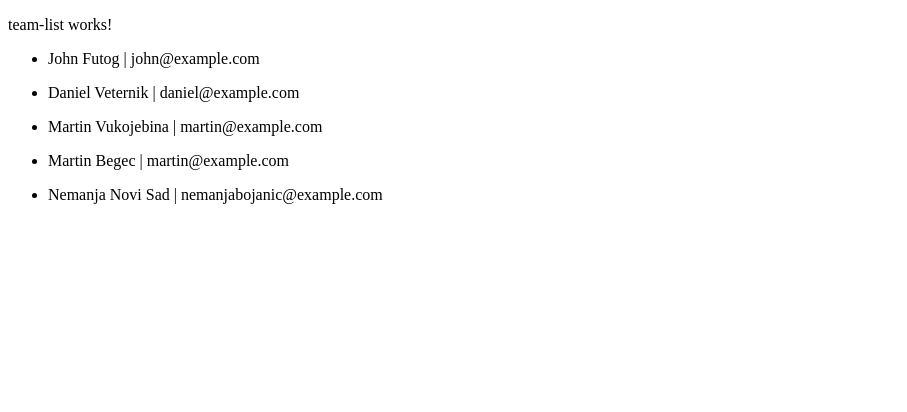
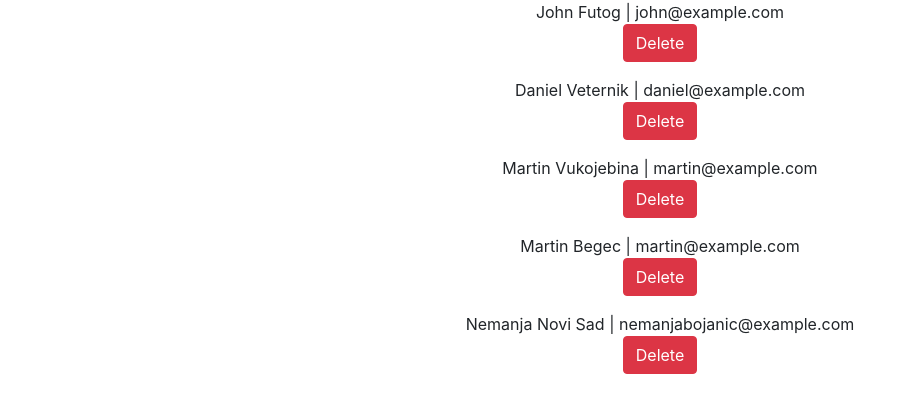
Before and after one commit to Nemanja1989/practicef, an Angular app: page / in a window 1280 px wide. Shown: the top 412 px of the page, without its empty margins (0-907 px from the left). Built offline with nearby package versions, Linux system fonts and the light colour scheme.

Commit message:
master bootstrap and delete button

```diff
--- a/package.json
+++ b/package.json
@@ -21,6 +21,7 @@
     "@angular/platform-browser": "^5.0.0",
     "@angular/platform-browser-dynamic": "^5.0.0",
     "@angular/router": "^5.0.0",
+    "bootstrap": "^4.0.0-beta.2",
     "core-js": "^2.4.1",
     "rxjs": "^5.5.2",
     "zone.js": "^0.8.14"
--- a/src/app/components/team-list/team-list.component.html
+++ b/src/app/components/team-list/team-list.component.html
@@ -1,9 +1,10 @@
-<p>
-    team-list works!
-</p>
-<ul *ngFor="let team of teams">
-    <li>
-        {{team.name}} {{team.city}} | {{team.email}}
-    </li>
+<div style="text-align: center">
 
-</ul>
+        <!-- first is name you will use to call data, second is name of var from ts file -->
+        <ul *ngFor="let team of teams" style="list-style: none">
+          <li  class="">
+            {{team.name}} {{team.city}} | {{team.email}}
+          </li>
+            <button class="btn btn-danger" (click)="removeTeam(team)">Delete</button>
+        </ul>
+</div>
--- a/src/app/components/team-list/team-list.component.ts
+++ b/src/app/components/team-list/team-list.component.ts
@@ -43,4 +43,9 @@ export class TeamListComponent implements OnInit {
     ngOnInit() {
     }
 
+    removeTeam(team) {
+        let index = this.teams.indexOf(team);
+              this.teams.splice(index, 1);
+    }
+
 }
```
Also changed, not shown: .angular-cli.json, 1 other file (tests, documents, lock files or other folders).
